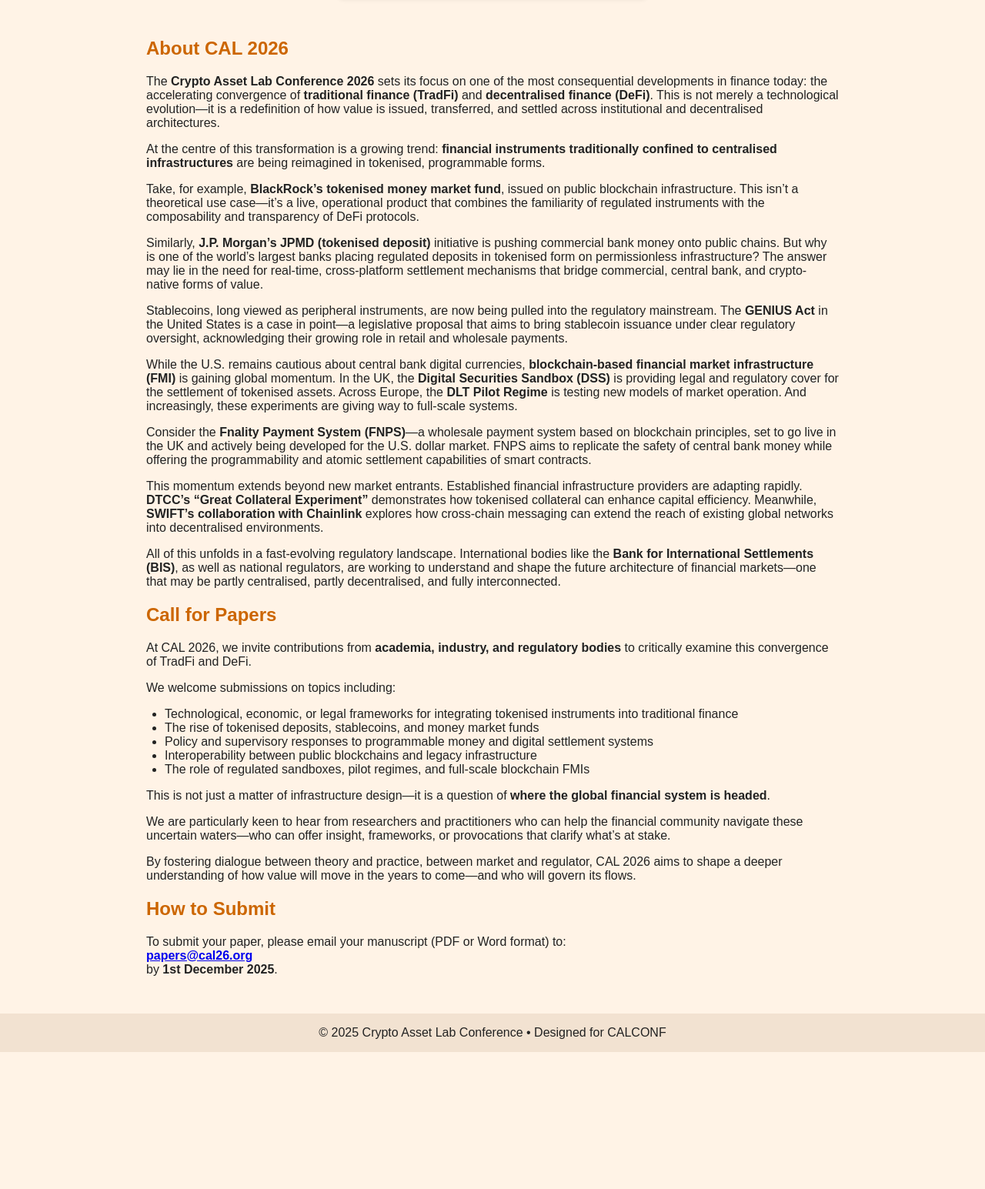
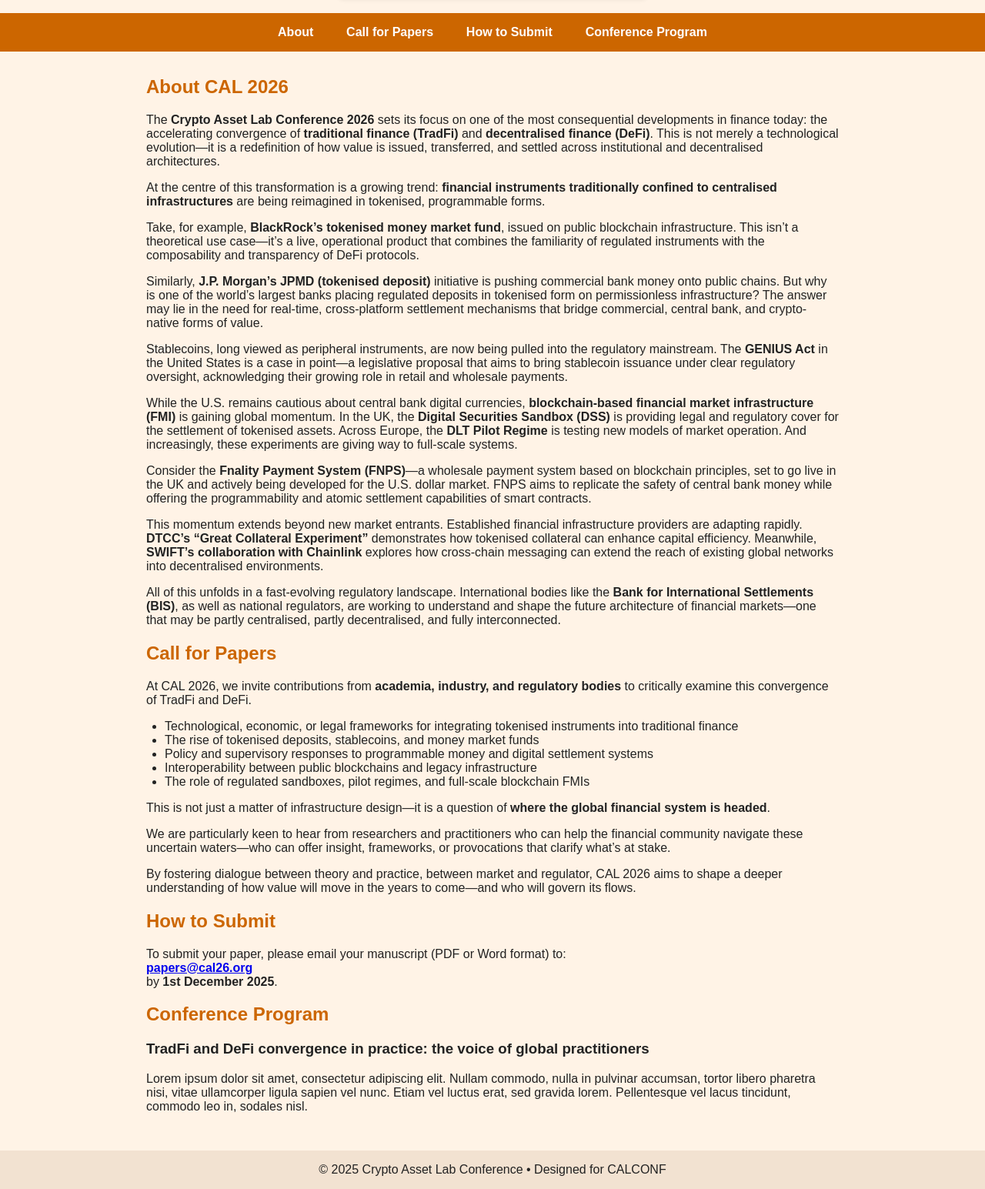
Before and after one commit to zimo117/cal2026, a plain HTML site: page index.html in a window 1280 px wide. Shown: the part 335-1880 px from the top of the page at 77% size. Before the commit the page ends 1702 px from the top, so only its background shows below. Drawn offline with Linux system fonts and the light colour scheme.

Commit message:
Update index.html
updates

```diff
--- a/index.html
+++ b/index.html
@@ -23,6 +23,20 @@
       border-radius: 6px;
       box-shadow: 0 2px 6px rgba(0,0,0,0.1);
     }
+    nav {
+      background: #cc6600;
+      text-align: center;
+      padding: 1em;
+    }
+    nav a {
+      color: white;
+      margin: 0 1.2em;
+      text-decoration: none;
+      font-weight: bold;
+    }
+    nav a:hover {
+      text-decoration: underline;
+    }
     main {
       max-width: 900px;
       margin: 2em auto;
@@ -33,19 +47,6 @@
     }
     ul {
       padding-left: 1.5em;
-    }
-    .cta-button {
-      background: #cc6600;
-      color: white;
-      padding: .7em 1.4em;
-      font-size: 1.1em;
-      border: none;
-      border-radius: 5px;
-      cursor: pointer;
-      margin-top: 1em;
-    }
-    .cta-button:hover {
-      background: #994d00;
     }
     footer {
       text-align: center;
@@ -59,44 +60,29 @@
   <header>
     <img src="A_promotional_digital_graphic_for_the_Crypto_Asset.png" alt="CAL Conference 2026 Banner">
   </header>
+  <nav>
+    <a href="#about">About</a>
+    <a href="#cfp">Call for Papers</a>
+    <a href="#submit">How to Submit</a>
+    <a href="#program">Conference Program</a>
+  </nav>
   <main>
-    <section>
+    <section id="about">
       <h2>About CAL 2026</h2>
-      <p>
-        The <strong>Crypto Asset Lab Conference 2026</strong> sets its focus on one of the most consequential developments in finance today: the accelerating convergence of <strong>traditional finance (TradFi)</strong> and <strong>decentralised finance (DeFi)</strong>. This is not merely a technological evolution—it is a redefinition of how value is issued, transferred, and settled across institutional and decentralised architectures.
-      </p>
-      <p>
-        At the centre of this transformation is a growing trend: <strong>financial instruments traditionally confined to centralised infrastructures</strong> are being reimagined in tokenised, programmable forms.
-      </p>
-      <p>
-        Take, for example, <strong>BlackRock’s tokenised money market fund</strong>, issued on public blockchain infrastructure. This isn’t a theoretical use case—it’s a live, operational product that combines the familiarity of regulated instruments with the composability and transparency of DeFi protocols.
-      </p>
-      <p>
-        Similarly, <strong>J.P. Morgan’s JPMD (tokenised deposit)</strong> initiative is pushing commercial bank money onto public chains. But why is one of the world’s largest banks placing regulated deposits in tokenised form on permissionless infrastructure? The answer may lie in the need for real-time, cross-platform settlement mechanisms that bridge commercial, central bank, and crypto-native forms of value.
-      </p>
-      <p>
-        Stablecoins, long viewed as peripheral instruments, are now being pulled into the regulatory mainstream. The <strong>GENIUS Act</strong> in the United States is a case in point—a legislative proposal that aims to bring stablecoin issuance under clear regulatory oversight, acknowledging their growing role in retail and wholesale payments.
-      </p>
-      <p>
-        While the U.S. remains cautious about central bank digital currencies, <strong>blockchain-based financial market infrastructure (FMI)</strong> is gaining global momentum. In the UK, the <strong>Digital Securities Sandbox (DSS)</strong> is providing legal and regulatory cover for the settlement of tokenised assets. Across Europe, the <strong>DLT Pilot Regime</strong> is testing new models of market operation. And increasingly, these experiments are giving way to full-scale systems.
-      </p>
-      <p>
-        Consider the <strong>Fnality Payment System (FNPS)</strong>—a wholesale payment system based on blockchain principles, set to go live in the UK and actively being developed for the U.S. dollar market. FNPS aims to replicate the safety of central bank money while offering the programmability and atomic settlement capabilities of smart contracts.
-      </p>
-      <p>
-        This momentum extends beyond new market entrants. Established financial infrastructure providers are adapting rapidly. <strong>DTCC’s “Great Collateral Experiment”</strong> demonstrates how tokenised collateral can enhance capital efficiency. Meanwhile, <strong>SWIFT’s collaboration with Chainlink</strong> explores how cross-chain messaging can extend the reach of existing global networks into decentralised environments.
-      </p>
-      <p>
-        All of this unfolds in a fast-evolving regulatory landscape. International bodies like the <strong>Bank for International Settlements (BIS)</strong>, as well as national regulators, are working to understand and shape the future architecture of financial markets—one that may be partly centralised, partly decentralised, and fully interconnected.
-      </p>
+      <p>The <strong>Crypto Asset Lab Conference 2026</strong> sets its focus on one of the most consequential developments in finance today: the accelerating convergence of <strong>traditional finance (TradFi)</strong> and <strong>decentralised finance (DeFi)</strong>. This is not merely a technological evolution—it is a redefinition of how value is issued, transferred, and settled across institutional and decentralised architectures.</p>
+      <p>At the centre of this transformation is a growing trend: <strong>financial instruments traditionally confined to centralised infrastructures</strong> are being reimagined in tokenised, programmable forms.</p>
+      <p>Take, for example, <strong>BlackRock’s tokenised money market fund</strong>, issued on public blockchain infrastructure. This isn’t a theoretical use case—it’s a live, operational product that combines the familiarity of regulated instruments with the composability and transparency of DeFi protocols.</p>
+      <p>Similarly, <strong>J.P. Morgan’s JPMD (tokenised deposit)</strong> initiative is pushing commercial bank money onto public chains. But why is one of the world’s largest banks placing regulated deposits in tokenised form on permissionless infrastructure? The answer may lie in the need for real-time, cross-platform settlement mechanisms that bridge commercial, central bank, and crypto-native forms of value.</p>
+      <p>Stablecoins, long viewed as peripheral instruments, are now being pulled into the regulatory mainstream. The <strong>GENIUS Act</strong> in the United States is a case in point—a legislative proposal that aims to bring stablecoin issuance under clear regulatory oversight, acknowledging their growing role in retail and wholesale payments.</p>
+      <p>While the U.S. remains cautious about central bank digital currencies, <strong>blockchain-based financial market infrastructure (FMI)</strong> is gaining global momentum. In the UK, the <strong>Digital Securities Sandbox (DSS)</strong> is providing legal and regulatory cover for the settlement of tokenised assets. Across Europe, the <strong>DLT Pilot Regime</strong> is testing new models of market operation. And increasingly, these experiments are giving way to full-scale systems.</p>
+      <p>Consider the <strong>Fnality Payment System (FNPS)</strong>—a wholesale payment system based on blockchain principles, set to go live in the UK and actively being developed for the U.S. dollar market. FNPS aims to replicate the safety of central bank money while offering the programmability and atomic settlement capabilities of smart contracts.</p>
+      <p>This momentum extends beyond new market entrants. Established financial infrastructure providers are adapting rapidly. <strong>DTCC’s “Great Collateral Experiment”</strong> demonstrates how tokenised collateral can enhance capital efficiency. Meanwhile, <strong>SWIFT’s collaboration with Chainlink</strong> explores how cross-chain messaging can extend the reach of existing global networks into decentralised environments.</p>
+      <p>All of this unfolds in a fast-evolving regulatory landscape. International bodies like the <strong>Bank for International Settlements (BIS)</strong>, as well as national regulators, are working to understand and shape the future architecture of financial markets—one that may be partly centralised, partly decentralised, and fully interconnected.</p>
     </section>
 
-    <section>
+    <section id="cfp">
       <h2>Call for Papers</h2>
-      <p>
-        At CAL 2026, we invite contributions from <strong>academia, industry, and regulatory bodies</strong> to critically examine this convergence of TradFi and DeFi.
-      </p>
-      <p>We welcome submissions on topics including:</p>
+      <p>At CAL 2026, we invite contributions from <strong>academia, industry, and regulatory bodies</strong> to critically examine this convergence of TradFi and DeFi.</p>
       <ul>
         <li>Technological, economic, or legal frameworks for integrating tokenised instruments into traditional finance</li>
         <li>The rise of tokenised deposits, stablecoins, and money market funds</li>
@@ -104,24 +90,22 @@
         <li>Interoperability between public blockchains and legacy infrastructure</li>
         <li>The role of regulated sandboxes, pilot regimes, and full-scale blockchain FMIs</li>
       </ul>
-      <p>
-        This is not just a matter of infrastructure design—it is a question of <strong>where the global financial system is headed</strong>.
-      </p>
-      <p>
-        We are particularly keen to hear from researchers and practitioners who can help the financial community navigate these uncertain waters—who can offer insight, frameworks, or provocations that clarify what’s at stake.
-      </p>
-      <p>
-        By fostering dialogue between theory and practice, between market and regulator, CAL 2026 aims to shape a deeper understanding of how value will move in the years to come—and who will govern its flows.
-      </p>
+      <p>This is not just a matter of infrastructure design—it is a question of <strong>where the global financial system is headed</strong>.</p>
+      <p>We are particularly keen to hear from researchers and practitioners who can help the financial community navigate these uncertain waters—who can offer insight, frameworks, or provocations that clarify what’s at stake.</p>
+      <p>By fostering dialogue between theory and practice, between market and regulator, CAL 2026 aims to shape a deeper understanding of how value will move in the years to come—and who will govern its flows.</p>
     </section>
 
-    <section>
+    <section id="submit">
       <h2>How to Submit</h2>
-      <p>
-        To submit your paper, please email your manuscript (PDF or Word format) to:
-        <br><strong><a href="mailto:papers@cal26.org">papers@cal26.org</a></strong>
-        <br>by <strong>1st December 2025</strong>.
-      </p>
+      <p>To submit your paper, please email your manuscript (PDF or Word format) to:<br>
+      <strong><a href="mailto:papers@cal26.org">papers@cal26.org</a></strong><br>
+      by <strong>1st December 2025</strong>.</p>
+    </section>
+
+    <section id="program">
+      <h2>Conference Program</h2>
+      <h3>TradFi and DeFi convergence in practice: the voice of global practitioners</h3>
+      <p>Lorem ipsum dolor sit amet, consectetur adipiscing elit. Nullam commodo, nulla in pulvinar accumsan, tortor libero pharetra nisi, vitae ullamcorper ligula sapien vel nunc. Etiam vel luctus erat, sed gravida lorem. Pellentesque vel lacus tincidunt, commodo leo in, sodales nisl.</p>
     </section>
   </main>
   <footer>
```
